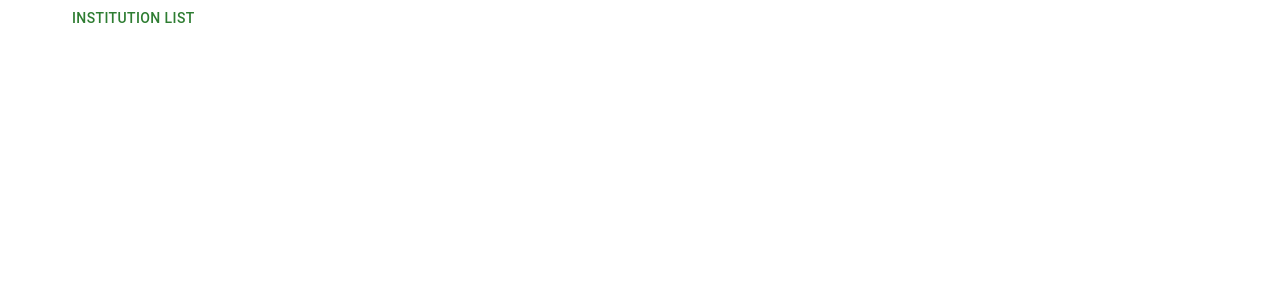
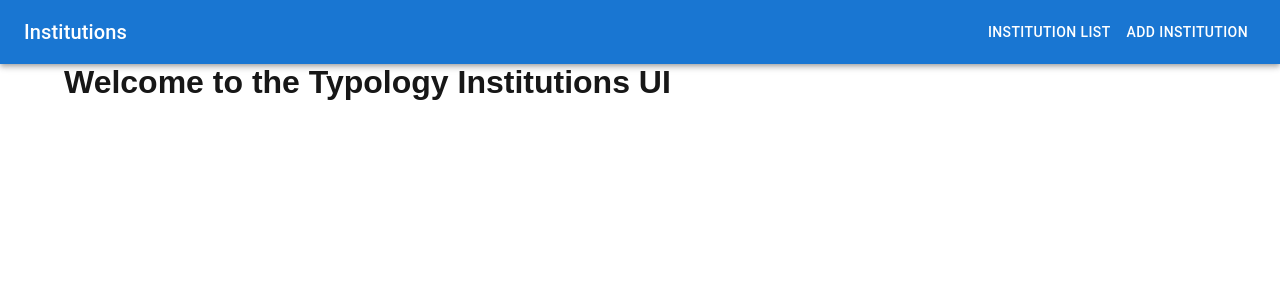
Before and after one commit to osg-htc/topology-institutions-api, a Next.js app in the folder institutions_ui/: page /ui/ in a window 1280 px wide. Shown: the top 300 px of the page. Built offline with nearby package versions, Linux system fonts and the light colour scheme.

Commit message:
Adjusted homepage to include the NavBar

```diff
--- a/institutions_ui/src/app/page.tsx
+++ b/institutions_ui/src/app/page.tsx
@@ -1,12 +1,12 @@
-import {Button, Container} from "@mui/material";
-import Link from "next/link";
+import {Container} from "@mui/material";
+import NavBar from "./components/NavBar";
 
 export default function Home() {
   return (
-      <Container>
-        <Link href="/institution-list" passHref>
-          <Button color="success"> Institution List</Button>
-        </Link>
-      </Container>
+      <><NavBar/><Container>
+          <h1>
+              Welcome to the Typology Institutions UI
+          </h1>
+      </Container></>
   );
 }
```
